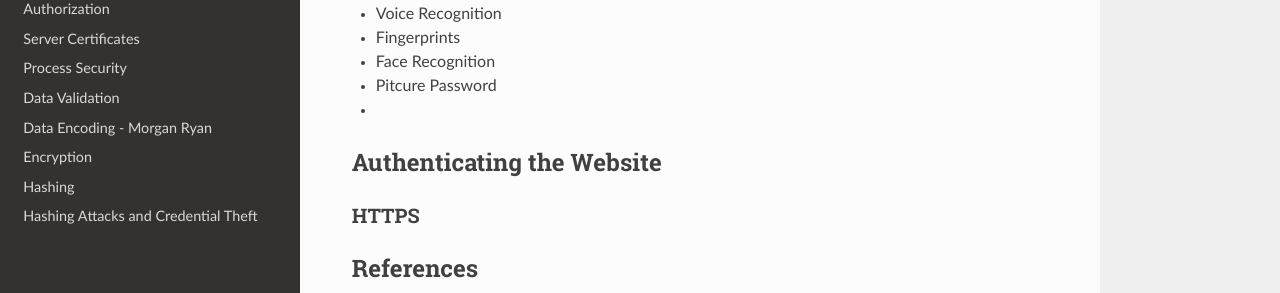
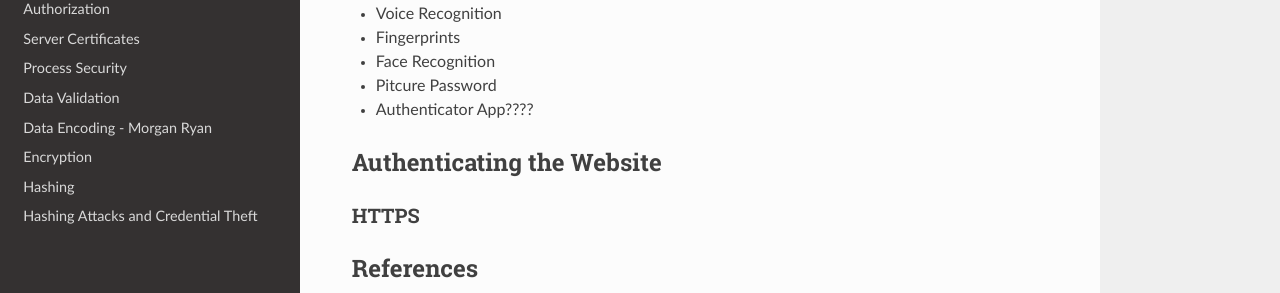
Before and after one commit to pvcraven/2017_web_security, a Sphinx documentation site: the page built from source/authentication/authentication.rst, in a window 1280 px wide and 1297 px high. Shown: the part 630-923 px from the top of the window. Built offline with Sphinx 7.4.7 and the Read the Docs theme 2.0.0, drawn with Linux system fonts in a browser that asks for light colours.

Commit message:
Outline and sources added

```diff
--- a/source/authentication/authentication.rst
+++ b/source/authentication/authentication.rst
@@ -30,7 +30,7 @@ possible [pea]_.
 
 * Pitcure Password
 
-*
+* Authenticator App????
 
 Authenticating the Website
 --------------------------
```
